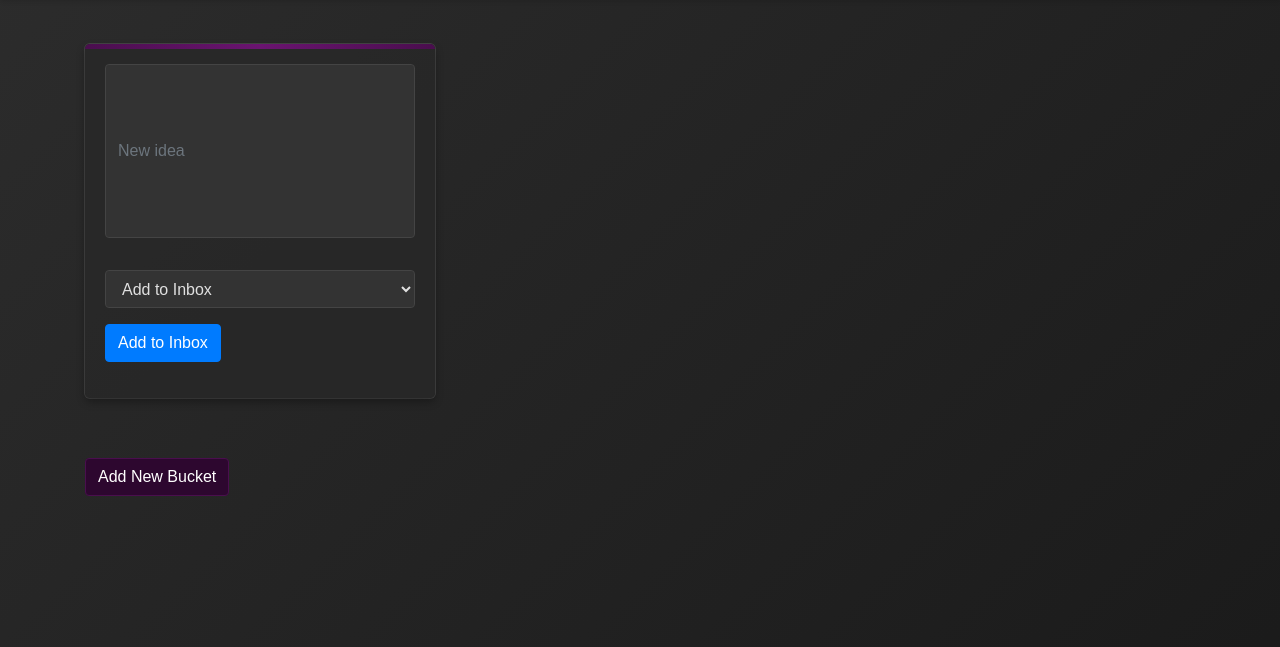
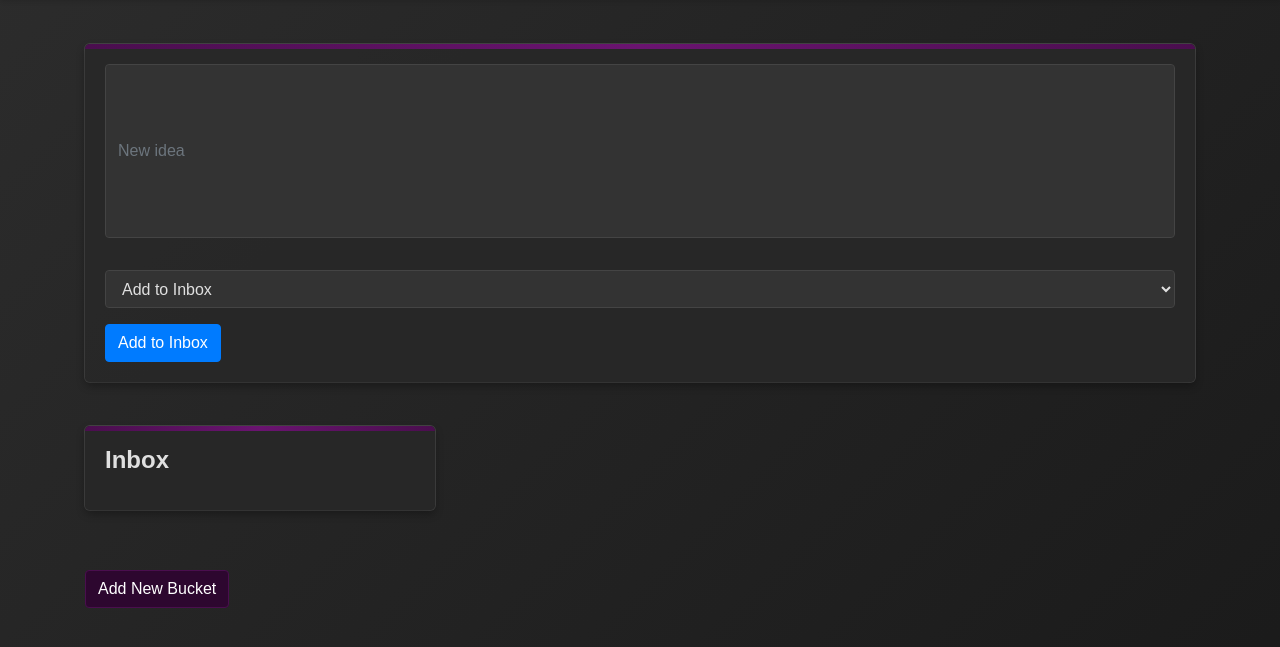
Before and after one commit to acquirk/AdamLand, a Flask app: page / in a window 1280 px wide. Shown: the part 56-703 px from the top of the page. Run offline with Flask 3, Linux system fonts and the light colour scheme; data that the repository does not hold is empty; some libraries are stand-ins or nearby versions.

Commit message:
feat: Restructure index.html layout and adjust CSS

```diff
--- a/app/static/css/style.css
+++ b/app/static/css/style.css
@@ -106,7 +106,7 @@ body {
 }
 
 .bucket-card {
-    flex: 0 0 calc(33.333% - 1rem);
+    flex: 0 0 calc(50% - 1rem);
     margin-bottom: 1rem;
 }
 
--- a/app/templates/index.html
+++ b/app/templates/index.html
@@ -4,8 +4,8 @@
 
 {% block content %}
 
-<div class="row">
-    <div class="col-md-4 mb-4">
+<div class="row mb-4">
+    <div class="col-12">
         <div class="card">
             <div class="card-body">
                 <form method="POST" action="{{ url_for('add_inbox_item') }}">
@@ -32,7 +32,17 @@
                     </div>
                     {{ inbox_form.submit(class="btn btn-primary") }}
                 </form>
-                <ul class="list-group mt-3">
+            </div>
+        </div>
+    </div>
+</div>
+
+<div class="row">
+    <div class="col-md-4 mb-4">
+        <div class="card">
+            <div class="card-body">
+                <h4 class="card-title">Inbox</h4>
+                <ul class="list-group">
                     {% for item in inbox_items %}
                     <li class="list-group-item">
                         {{ item.content }}
@@ -52,8 +62,11 @@
             </div>
         </div>
     </div>
+
+    <div class="col-md-8">
+        <div class="bucket-container">
             {% for bucket in buckets %}
-    <div class="col-md-4 mb-4">
+            <div class="bucket-card">
                 <div class="card">
                     <div class="card-body">
                         <h4 class="card-title"><a href="{{ url_for('view_bucket', bucket_id=bucket.id) }}" class="">{{ bucket.name }}</a></h4>
@@ -66,12 +79,13 @@
                             </li>
                             {% endfor %}
                         </ul>
-
                     </div>
                 </div>
             </div>
             {% endfor %}
         </div>
+    </div>
+</div>
 
 <a href="{{ url_for('add_bucket') }}" class="btn btn-success mt-3">Add New Bucket</a>
 {% endblock %}
```
Lines whose indentation alone changed are shown as unchanged.
